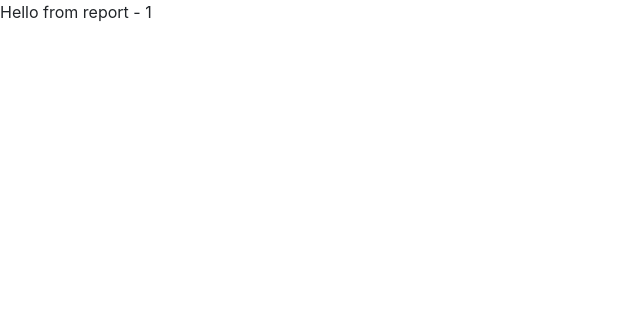
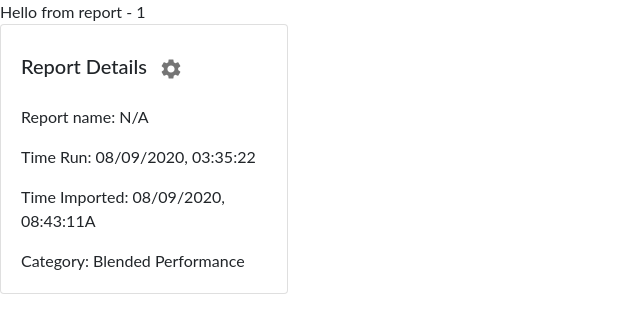
Before and after one commit to francislainy/gatling_tool, a React (Create React App) app: page /report/1 in a window 1280 px wide. Shown: the top 330 px of the page, without its empty margins (0-640 px from the left). Built offline with nearby package versions, Linux system fonts and the light colour scheme.

Commit message:
Open file picker from button click

```diff
--- a/src/components/Content.js
+++ b/src/components/Content.js
@@ -1,6 +1,6 @@
 import React, {useEffect, useState} from 'react';
 import {useHistory} from "react-router-dom";
-import ToolDataService from "./api/ToolDataService";
+import ToolDataService from "../api/ToolDataService";
 import Button from "react-bootstrap/Button";
 import Popup from "./Popup";
 import MainTable from "./MainTable";
@@ -43,9 +43,9 @@ function Content() {
     return (
 
         <div>
-            <div>
-                <button onClick={handleClick}>Click me</button>
-            </div>
+            {/*<div>*/}
+            {/*    <button onClick={handleClick}>Click me</button>*/}
+            {/*</div>*/}
 
             <div>
                 <div className="d-flex" id="wrapper">
--- a/src/components/MainTable.js
+++ b/src/components/MainTable.js
@@ -1,7 +1,7 @@
 import React from "react";
 import {Delete, Visibility} from "@material-ui/icons";
 import {IconButton} from "@material-ui/core";
-import ToolDataService from "./api/ToolDataService";
+import ToolDataService from "../api/ToolDataService";
 import {useHistory} from "react-router-dom";
 
 const MainTable = ({dataTableObj}) => {
--- /dev/null
+++ b/src/components/MyFilePicker.js
@@ -0,0 +1,41 @@
+import React from "react";
+import '../css/FormStyle.css'
+
+function buildFileSelector() {
+    const fileSelector = document.createElement('input');
+    fileSelector.setAttribute('type', 'file');
+    fileSelector.setAttribute('multiple', 'multiple');
+    return fileSelector;
+}
+
+class FileDialogue extends React.Component {
+    componentDidMount() {
+        this.fileSelector = buildFileSelector();
+    }
+
+    handleFileSelect = (e) => {
+        e.preventDefault();
+        this.fileSelector.click();
+    }
+
+    render() {
+        return (
+            <div onClick={this.handleFileSelect}>
+                <form action method="post">
+                    <div className="form-group">
+                        <div className="form-group file-area">
+                            <input type="file" name="images" id="images" required="required" multiple="multiple"/>
+                        </div>
+                        <div className="file-dummy">
+                            <div className="default">
+                                Please select some files
+                            </div>
+                        </div>
+                    </div>
+                </form>
+            </div>
+        )
+    }
+}
+
+export default FileDialogue
--- /dev/null
+++ b/src/components/MyIconButton.js
@@ -0,0 +1,9 @@
+import {IconButton} from "@material-ui/core";
+import React from "react";
+import '../css/CustomStyle.css'
+
+const MyIconButton = ({children}) => (
+    <IconButton className="IconButton">{children}</IconButton>
+)
+
+export default MyIconButton
--- a/src/components/Popup.js
+++ b/src/components/Popup.js
@@ -1,13 +1,15 @@
 import React, {useCallback, useEffect, useState} from "react";
 import Modal from "react-bootstrap/Modal";
 import Button from "react-bootstrap/Button";
-import ToolDataService from "./api/ToolDataService";
+import ToolDataService from "../api/ToolDataService";
+import FileDialogue from "./MyFilePicker";
 
 const Popup = (props) => {
 
     const [data, setData] = useState({categories: [], isFetching: false});
     const [res, setRes] = useState({data: null, isLoading: false});
     const [input, setInput] = useState('');
+    const [show, setShow] = useState(false);
 
     useEffect(() => {
         const fetchData = async () => {
@@ -24,31 +26,6 @@ const Popup = (props) => {
         };
         fetchData().then(r => console.log(r))
     }, []);
-
-
-    // useEffect(() => {
-    //     const fetchData = async (payload) => {
-    //         try {
-    //             ToolDataService.createCategory(payload)
-    //                 .then(res => {
-    //                     setRes({data: res.data, isLoading: false});
-    //                 })
-    //         } catch (e) {
-    //             console.log(e);
-    //             setRes({data: null, isLoading: false});
-    //         }
-    //     };
-    //     fetchData({payload: {"category_name": "Spring Boot5: Up and Running"}}).then(r => console.log(r + " create category"))
-    // }, []);
-
-
-    // const apiMethod = (input) => {
-    //
-    //     console.log(input)
-    //
-    //     setRes({ "category_name": "spring"})
-    //     console.log(res)
-    // }
 
     const useFetchData = ({payload}) => {
         const [res, setRes] = useState({data: null, isLoading: false});
@@ -68,11 +45,13 @@ const Popup = (props) => {
 
     const handleChange = (e) => {
 
-        // setInput(e.currentTarget.value);
         setInput(e.currentTarget.value);
         console.log(e.currentTarget.value)
-        // setRes({ "category_name": "Spring Boot5: Up and Running"})
     }
+
+    const handleClose = () => setShow(false);
+    const handleShow = () => setShow(!show);
+
 
     return (
         <Modal show={props.show} onHide={props.onHide}>
@@ -80,6 +59,10 @@ const Popup = (props) => {
                 <Modal.Title>Select Gatling Report Folder {data.categories[0]}</Modal.Title>
             </Modal.Header>
             <Modal.Body>
+
+                <Button onClick={handleShow}>File picker</Button>
+
+                {show && <FileDialogue show={show} onHide={handleClose}/>}
 
                 <select style={{width: "100%"}}>Report Category
                     {data.categories.map((item, i) => {
--- a/src/components/Report.js
+++ b/src/components/Report.js
@@ -1,7 +1,38 @@
 import React from "react";
+import {Card} from "react-bootstrap";
+import {Settings} from "@material-ui/icons";
+import '../css/CustomStyle.css'
+import MyIconButton from "./MyIconButton";
 
 const Report = ({match}) => {
-    return <div>Hello from report - {match.params.id}</div>;
+
+    const handleClick = () => {
+        console.log("clicked")
+    }
+
+    return <div>Hello from report - {match.params.id}
+        <Card style={{width: '18rem'}}>
+            <Card.Body>
+                <Card.Title>Report Details
+                    <MyIconButton className="IconButton">
+                        <Settings onClick={() => handleClick()}/>
+                    </MyIconButton>
+                </Card.Title>
+                <Card.Text>
+                    Report name: N/A
+                </Card.Text>
+                <Card.Text>
+                    Time Run: 08/09/2020, 03:35:22
+                </Card.Text>
+                <Card.Text>
+                    Time Imported: 08/09/2020, 08:43:11A
+                </Card.Text>
+                <Card.Text>
+                    Category: Blended Performance
+                </Card.Text>
+            </Card.Body>
+        </Card>
+    </div>;
 };
 
 export default Report;
--- /dev/null
+++ b/src/css/CustomStyle.css
@@ -0,0 +1,7 @@
+*:focus {
+    outline: none;
+}
+
+.IconButton:focus {
+    outline: none;
+}
--- /dev/null
+++ b/src/css/FormStyle.css
@@ -0,0 +1,46 @@
+/* ===================== FILE INPUT ===================== */
+.file-area {
+    width: 100%;
+    position: relative;
+}
+
+input[type=file] {
+    position: absolute;
+    width: 100%;
+    height: 100%;
+    top: 0;
+    left: 0;
+    right: 0;
+    bottom: 0;
+    opacity: 0;
+    cursor: pointer;
+}
+
+.file-dummy {
+    width: 100%;
+    padding: 40px;
+    background: rgba(182, 182, 182, 0.2);
+    border: 1px dashed rgba(0, 0, 0, 0.2);
+    text-align: center;
+    transition: background 0.3s ease-in-out;
+}
+
+input[type=file]:valid + .file-dummy {
+    border-color: rgba(0, 255, 0, 0.4);
+    background-color: rgba(0, 255, 0, 0.3);
+}
+
+
+/* ===================== BASIC STYLING ===================== */
+
+* {
+    box-sizing: border-box;
+    font-family: 'Lato', sans-serif;
+}
+
+
+.form-group {
+    max-width: 500px;
+    margin: auto;
+    margin-bottom: 30px;
+}
```
Also changed, not shown: src/api/ToolDataService.js (renamed from src/components/api/ToolDataService.js).
